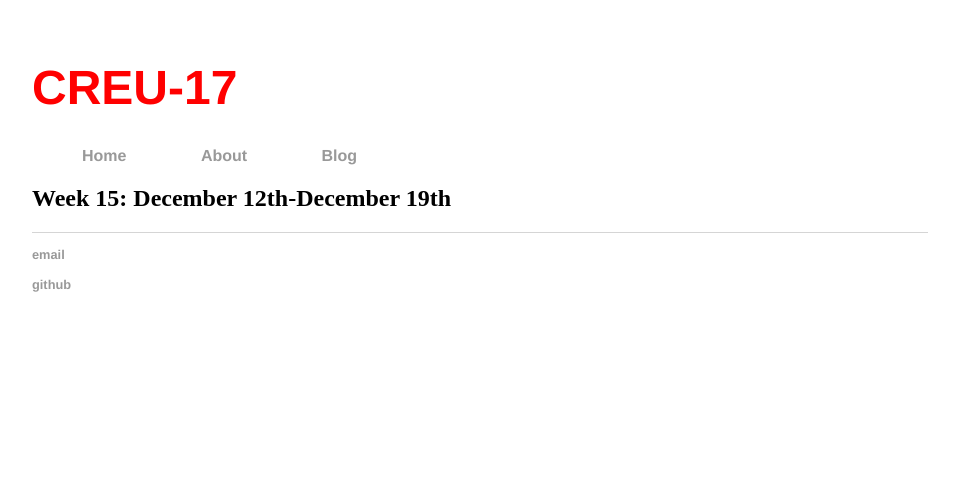
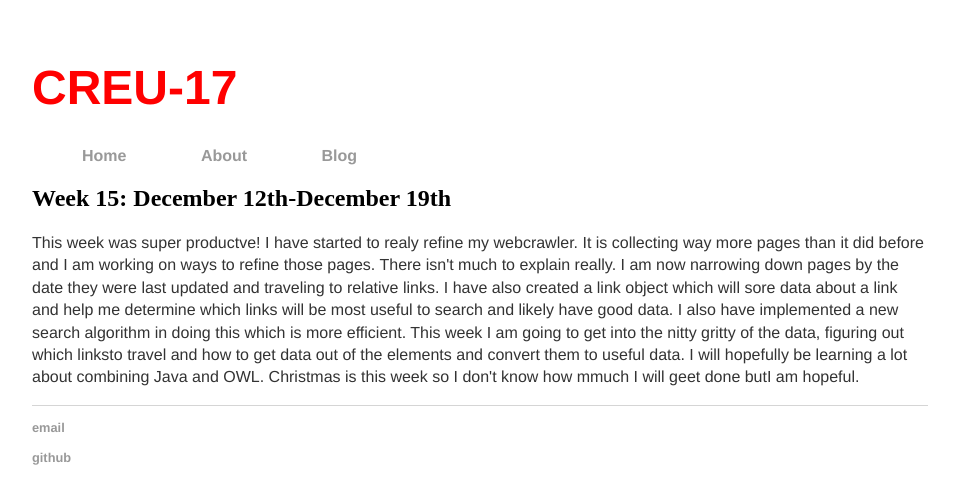
Before and after one commit to maxpaper86/CREU-Poly-17, a Jekyll site: the page built from _posts/2017-12-20-Week15.md, in a window 1280 px wide. Shown: the top 504 px of the page, without its empty margins (160-1119 px from the left). Built offline with Jekyll 4.4.1, drawn with Linux system fonts in a browser that asks for light colours.

Commit message:
Update 2017-12-20-Week15.md

```diff
--- a/_posts/2017-12-20-Week15.md
+++ b/_posts/2017-12-20-Week15.md
@@ -5,3 +5,4 @@ date: 2017-12-20
 published: true
 excerpt_separator: <excerpt>
 ---
+This week was super productve! I have started to realy refine my webcrawler. <exerpt> It is collecting way more pages than it did before and I am working on ways to refine those pages. There isn't much to explain really. I am now narrowing down pages by the date they were last updated and traveling to relative links. I have also created a link object which will sore data about a link and help me determine which links will be most useful to search and likely have good data. I also have implemented a new search algorithm in doing this which is more efficient. This week I am going to get into the nitty gritty of the data, figuring out which linksto travel and how to get data out of the elements and convert them to useful data. I will hopefully be learning a lot about combining Java and OWL. Christmas is this week so I don't know how mmuch I will geet done butI am hopeful.
```
